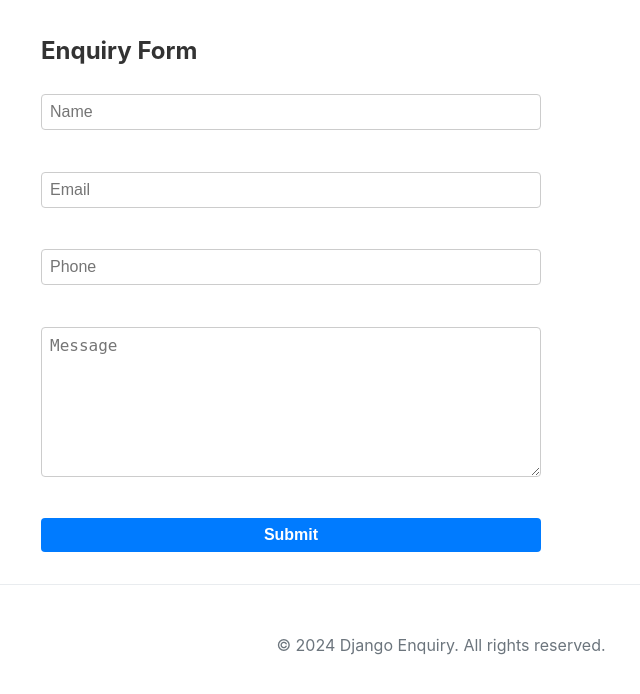
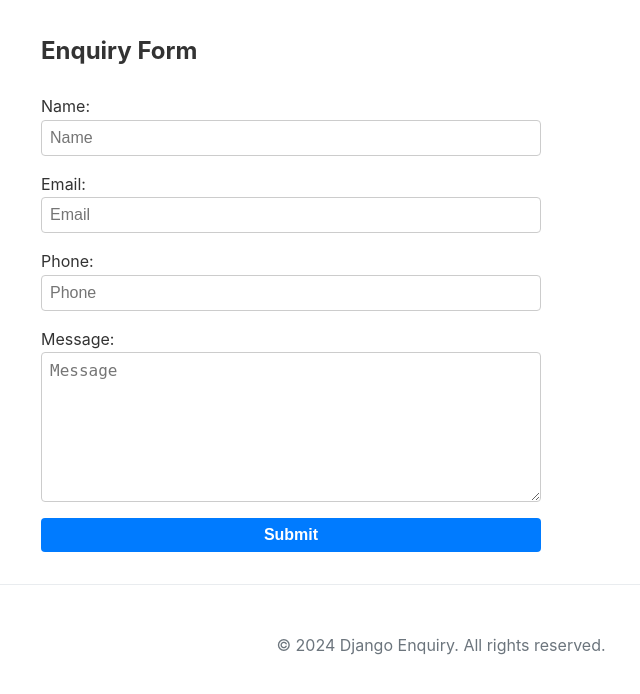
Before and after one commit to jainsomya992/django-enquiry-system, a Django app: template core/templates/core/home.html in a window 1280 px wide. Shown: the part 59-753 px from the top of the page, without its empty margins (199-839 px from the left). Run offline with Django 5.2, Linux system fonts and the light colour scheme; the template is opened without the code that fills it: values that come from a table or form of the project are taken from there, others are empty; parts of the project's set-up code (start-up, migrations or seed data) failed here and were passed over.

```diff
--- /dev/null
+++ b/core/forms.py
@@ -0,0 +1,21 @@
+from django import forms
+from .models import Enquiry
+
+class EnquiryForm(forms.ModelForm):
+    class Meta:
+        model = Enquiry
+        fields = ['name', 'email', 'phone', 'message']
+        widgets = {
+            'name': forms.TextInput(attrs={'placeholder': 'Name', 'required': True}),
+            'email': forms.EmailInput(attrs={'placeholder': 'Email', 'required': True}),
+            'phone': forms.TextInput(attrs={'placeholder': 'Phone', 'required': True}),
+            'message': forms.Textarea(attrs={'placeholder': 'Message', 'rows': 5, 'required': True}),
+        }
+
+    def clean_phone(self):
+        phone = self.cleaned_data.get('phone')
+        if not phone.isdigit():
+            raise forms.ValidationError("Phone number must contain only digits.")
+        if len(phone) != 10:
+            raise forms.ValidationError("Phone number must be exactly 10 digits.")
+        return phone
--- a/core/static/core/style.css
+++ b/core/static/core/style.css
@@ -49,7 +49,9 @@ form {
     margin-top: 1.5rem;
 }
 
-input, textarea, button {
+input,
+textarea,
+button {
     display: block;
     width: 100%;
     margin-bottom: 1rem;
@@ -85,3 +87,28 @@ footer {
     border-top: 1px solid #e9ecef;
     margin-top: auto;
 }
+
+/* Messages */
+.messages {
+    list-style: none;
+    padding: 0;
+    margin-bottom: 1rem;
+}
+
+.messages li {
+    padding: 1rem;
+    margin-bottom: 0.5rem;
+    border-radius: 4px;
+}
+
+.messages li.success {
+    background-color: #d4edda;
+    color: #155724;
+    border: 1px solid #c3e6cb;
+}
+
+.messages li.error {
+    background-color: #f8d7da;
+    color: #721c24;
+    border: 1px solid #f5c6cb;
+}
--- a/core/templates/core/base.html
+++ b/core/templates/core/base.html
@@ -21,6 +21,14 @@
     </header>
 
     <main>
+        {% if messages %}
+        <ul class="messages">
+            {% for message in messages %}
+            <li{% if message.tags %} class="{{ message.tags }}" {% endif %}>{{ message }}</li>
+                {% endfor %}
+        </ul>
+        {% endif %}
+
         {% block content %}
         {% endblock %}
     </main>
--- a/core/templates/core/home.html
+++ b/core/templates/core/home.html
@@ -7,10 +7,41 @@
 
 <form method="POST">
   {% csrf_token %}
-  <input name="name" placeholder="Name" required><br>
-  <input name="email" placeholder="Email" required><br>
-  <input name="phone" placeholder="Phone" required><br>
-  <textarea name="message" placeholder="Message"></textarea><br>
-  <button type="submit">Submit</button>
-</form>
-{% endblock %}
+  <form method="post">
+    {% csrf_token %}
+
+    <div class="form-group">
+      {{ form.name.label_tag }}
+      {{ form.name }}
+      {% for error in form.name.errors %}
+      <div class="error">{{ error }}</div>
+      {% endfor %}
+    </div>
+
+    <div class="form-group">
+      {{ form.email.label_tag }}
+      {{ form.email }}
+      {% for error in form.email.errors %}
+      <div class="error">{{ error }}</div>
+      {% endfor %}
+    </div>
+
+    <div class="form-group">
+      {{ form.phone.label_tag }}
+      {{ form.phone }}
+      {% for error in form.phone.errors %}
+      <div class="error">{{ error }}</div>
+      {% endfor %}
+    </div>
+
+    <div class="form-group">
+      {{ form.message.label_tag }}
+      {{ form.message }}
+      {% for error in form.message.errors %}
+      <div class="error">{{ error }}</div>
+      {% endfor %}
+    </div>
+
+    <button type="submit">Submit</button>
+  </form>
+  {% endblock %}
```
Also changed, not shown: core/views.py (+56 -8 lines), enquiry_site/settings.py (+38 -0 lines).
